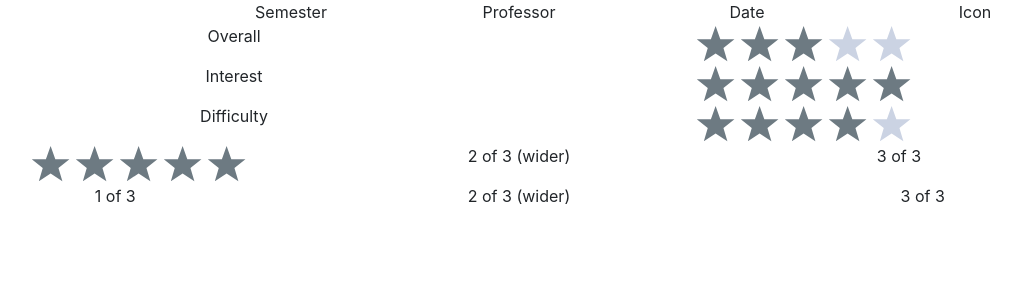
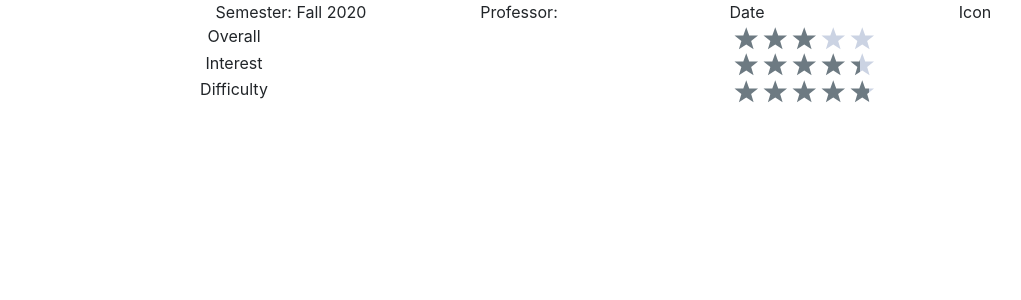
Before and after one commit to michiganhackers/class-review-frontend, a React (Create React App) app: page /yote in a window 1280 px wide. Shown: the top 300 px of the page, without its empty margins (121-1142 px from the left). Built offline with nearby package versions, Linux system fonts and the light colour scheme.

Commit message:
turned renderX functions into arrow functions. Compiles and has nice stars without much style

```diff
--- a/src/containers/pages/review_form.jsx
+++ b/src/containers/pages/review_form.jsx
@@ -2,70 +2,24 @@ import React, { Component } from 'react';
 import {Bootstrap, Grid, Row, Col, Container, ProgressBar} from 'react-bootstrap';
 import StarRatings from 'react-star-ratings';
 
-// const StarBar = props => (<StarRatings rating={this.props.value}>)
-const Date = props => (<div>{props.value}</div>)
-const Semester = props => (<div>Semester: {props.value}</div>)
+const RatingBar = props => (<StarRatings rating={props}
+                            starDimension="25px"
+                            starSpacing="2px">
+                            </StarRatings>)
+const Semester = props => { return (<div>Semester: {props}</div>) }
+const Professor = props => { return (<div>Professor: {props}</div>)}
+const Date = props => { return (<div>Date: {props}</div>)}
+const Text = props => { return (<div>{props}</div>)}
+const renderAnonymous = props => { var name = "anonymous"; return {props}? name : "DabYEEET" }
 
-class StarBar extends React.Component {
-    render() {
-      return (
-        <StarRatings
-          rating={this.props.value}
-          starDimension="40px"
-          starSpacing="2px"
-        />
-      );
-    }
-  }
-// class Semester extends React.Component{
-//     render(){
-//         return(
-//             <div>
-//                 Semester: {this.props.value}
-//             </div>
-//         );
-//     }
-// }
-class Text extends React.Component{
-    render(){
-        return(
-            <div>
-                {this.props.value}
-            </div>
-        );
-    }
-}
-class Professor extends React.Component{
-    render(){
-        return(
-            <div>
-                {this.props.value}
-            </div>
-        );
-    }
-}
 export default class ReviewForm extends React.Component {
-    renderStarRatingBar(numStars){
-        return <StarBar value = {numStars}/>
-    }
-    renderAnonymous(anonymous){
-        var name = "anonymous";
-        if (anonymous){
-            return name;
-        }
-        return "Brian Yixinxxxxx";
-        // return reviewData.User.username;
-    }
-    renderText(text){
-        return <Text value = {text}/>
-    }
     render(){
         return(
             <Container>
 				<Row>
                     <Col></Col>
-					<Col>Semester</Col>
-					<Col>Professor</Col>
+					<Col>{Semester("Fall 2020")}</Col>
+					<Col>{Professor("")}</Col>
 					<Col>Date</Col>
 					<Col>Icon</Col>
 				</Row>
@@ -74,30 +28,19 @@ export default class ReviewForm extends React.Component {
 
 				<Row>
 					<Col>Overall</Col>
-					<Col>{this.renderStarRatingBar(3)}</Col>
+					<Col>{RatingBar(3)}</Col>
 				</Row>
 
 				<Row>
 					<Col>Interest</Col>
-					<Col>{this.renderStarRatingBar(5)}</Col>
+					<Col>{RatingBar(4.4)}</Col>
 				</Row>
 
 				<Row>
 					<Col>Difficulty</Col>
-					<Col>{this.renderStarRatingBar(4)}</Col>
+					<Col>{RatingBar(4.8)}</Col>
 				</Row>
 
-                <Row>
-                    <Col>{this.renderStarRatingBar(5)}</Col>
-                    <Col>2 of 3 (wider)</Col>
-                    <Col>3 of 3</Col>
-                </Row>
-
-                <Row>
-                    <Col>1 of 3</Col>
-                    <Col md={5}>2 of 3 (wider)</Col>
-                    <Col>3 of 3</Col>
-                </Row>
             </Container>
 
             // <>
```
